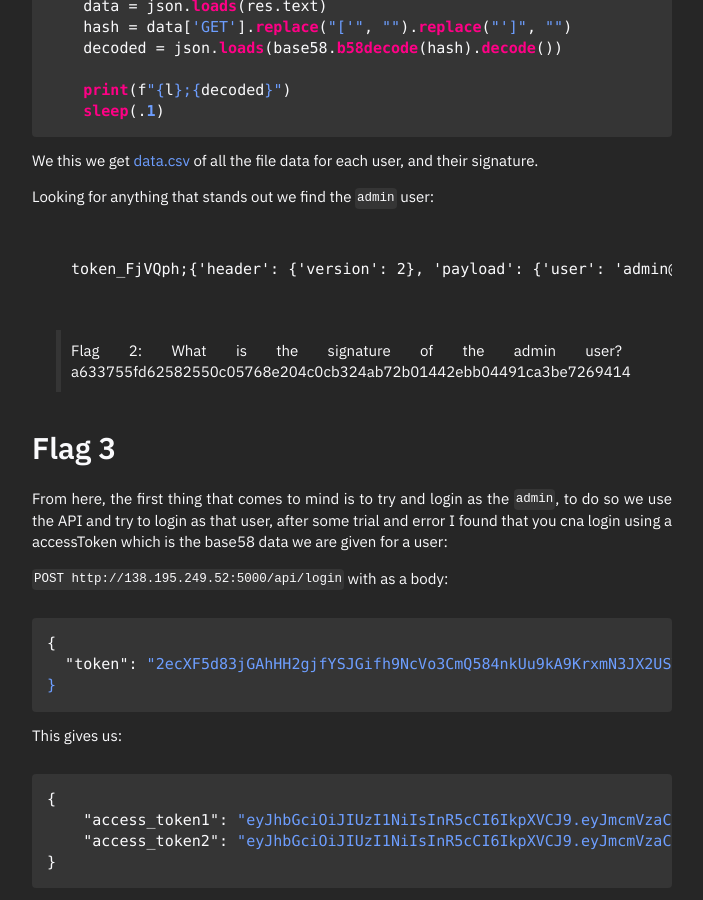
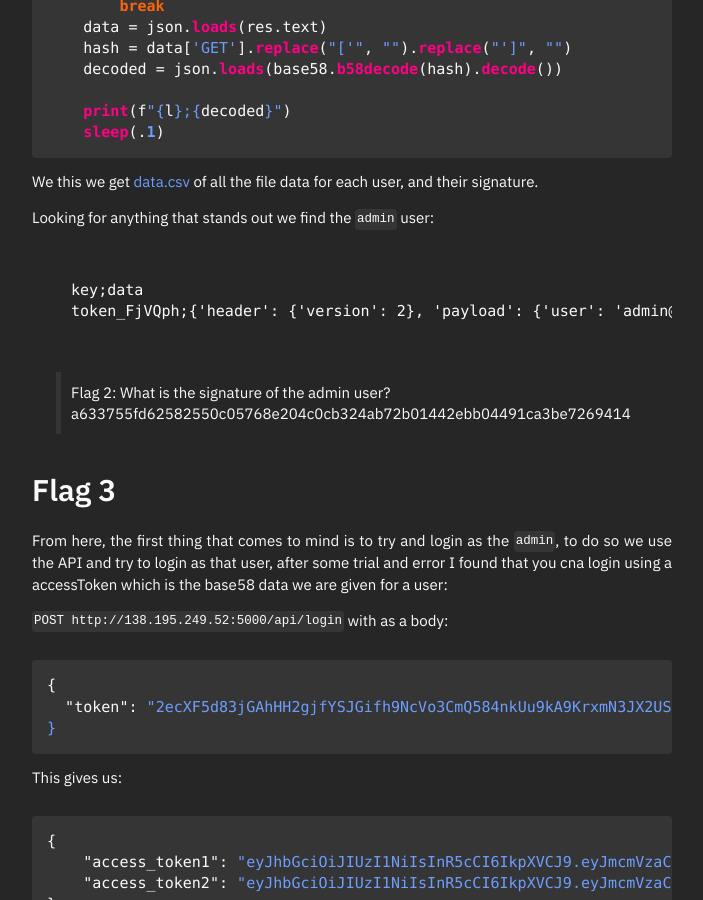
Before and after one commit to phil-chp/write-ups, a Jekyll site: the page built from CTF/2024/TRACS/Pentest/Nexicoins_2.0/index.md, in a window 1280 px wide and 900 px high, scrolled down 1431 px. Shown: the whole window, without its empty margins (288-991 px from the left). Built offline with Jekyll 4.4.1, drawn with Linux system fonts in a browser that asks for light colours; our own code applies the rules of GitHub Pages for plain Markdown files; some of the changed text lies outside the part shown.

Commit message:
fix(): Cleanup

````diff
--- a/CTF/2024/TRACS/Pentest/Nexicoins_2.0/index.md
+++ b/CTF/2024/TRACS/Pentest/Nexicoins_2.0/index.md
@@ -17,6 +17,7 @@
 It works! We get 682 keys, two of them are not API keys but data points: `total_transaction` and `total_account`.
 
 > Flag 1: How many users are registered on the platform?
+>
 > 680
 
 ## Flag 2
@@ -65,10 +66,12 @@
 Looking for anything that stands out we find the `admin` user:
 
 ```csv
+key;data
 token_FjVQph;{'header': {'version': 2}, 'payload': {'user': 'admin@nexiscoin.ev', 'type': 'admin', 'permission': 'read,write'}, 'signature': 'a633755fd62582550c05768e204c0cb324ab72b01442ebb04491ca3be7269414'}
 ```
 
 > Flag 2: What is the signature of the admin user?
+>
 > a633755fd62582550c05768e204c0cb324ab72b01442ebb04491ca3be7269414
 
 ## Flag 3
````
Also changed, not shown: other parts of CTF/2024/TRACS/Pentest/Nexicoins_2.0/index.md (+1 -1 lines).
